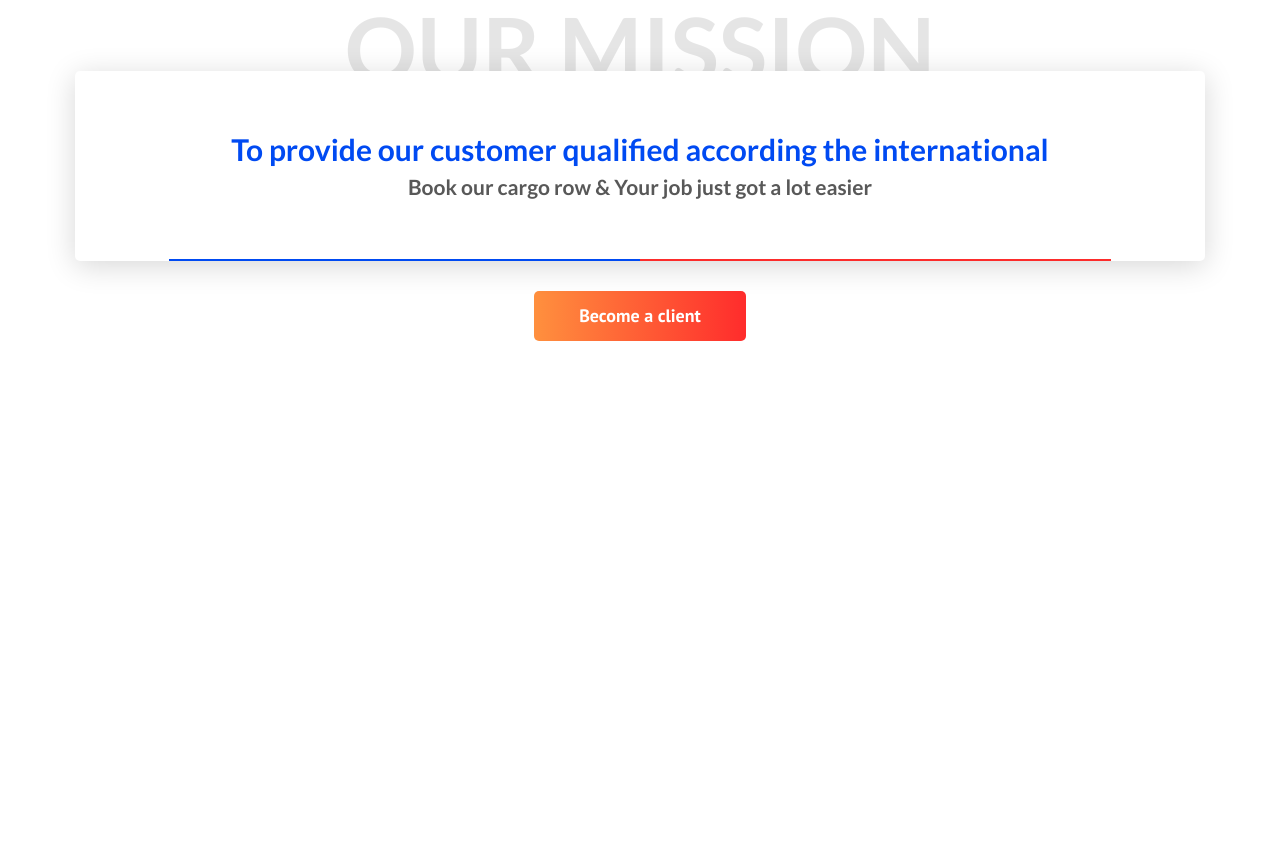
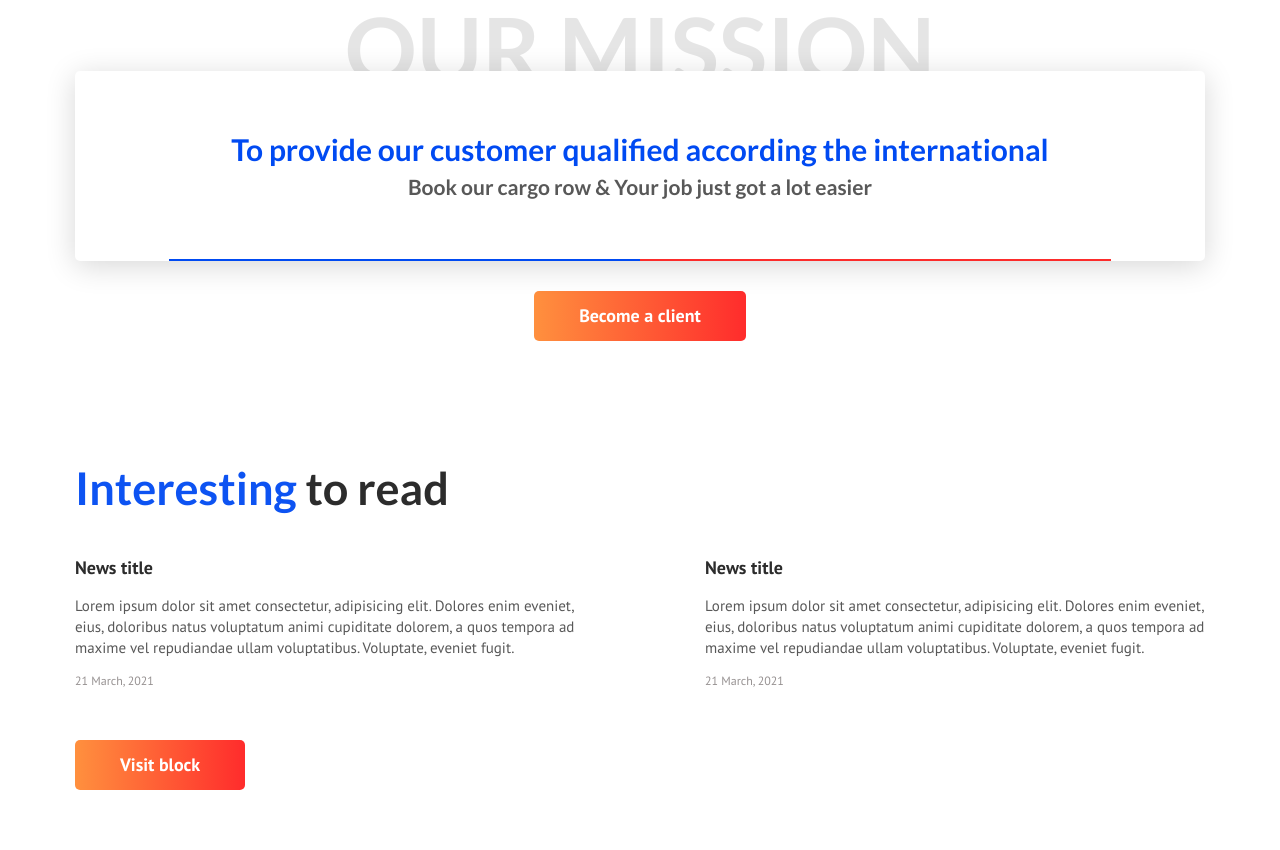
Before and after one commit to Steelmen87/Logistic, a plain HTML site: page index.html in a window 1280 px wide. Shown: the part 2975-3825 px from the top of the page. Before the commit the page ends 3376 px from the top, so only its background shows below. Drawn offline with Linux system fonts and the light colour scheme.

Commit message:
Interesting to read ready

```diff
--- a/assets/css/style.css
+++ b/assets/css/style.css
@@ -570,7 +570,7 @@ ul {
 
 .mission {
     position: relative;
-    margin-top:-22px;
+    margin-top: -22px;
     margin-bottom: 30px;
     padding: 60px 30px;
     background-color: #fff;
@@ -617,11 +617,56 @@ ul {
 
 .mission-title {
     font-family: 'Lato', sans-serif;
-    font-size:90px;
+    font-size: 90px;
     font-weight: 900;
     line-height: 1;
-    color: rgba(0,0,0,.1);
+    color: rgba(0, 0, 0, .1);
     text-align: center;
     text-transform: uppercase;
 
 }
+
+
+/*news*/
+
+.articles {
+    display: flex;
+    flex-wrap: wrap;
+    justify-content: space-between;
+    margin-bottom: 30px;
+}
+
+.articles__item {
+    width: 100%;
+    max-width: 500px;
+    margin-bottom:20px;
+}
+
+.articles__title {
+    font-font: 'PT', sans-serif;
+    font-size: 18px;
+    font-weight: 700;
+    color: #2C2C2C;
+    margin-bottom: 15px;
+}
+
+.articles__title a {
+    color: inherit;
+}
+
+.articles__title a:hover {
+    text-decoration: underline;
+}
+
+.articles__text {
+    font-font: 'PT', sans-serif;
+    font-size: 15px;
+    color:#585858;
+    margin-bottom: 15px;
+}
+.articles__date{
+    font-font: 'PT', sans-serif;
+    display: block;
+    font-size: 12px;
+    color: #969191;
+}
--- a/index.html
+++ b/index.html
@@ -319,6 +319,42 @@
 
     </div>
 </section>
+<!--articles-->
+<section class="section">
+    <div class="container">
+        <h2 class="section__title">
+            <span>Interesting</span> to read</h2>
+        <div class="articles">
+            <article class="articles__item">
+                <h4 class="articles__title">
+                    <a href="#">News title</a>
+                </h4>
+                <div class="articles__text">
+                    Lorem ipsum dolor sit amet consectetur, adipisicing elit.
+                    Dolores enim eveniet, eius,
+                    doloribus natus voluptatum animi cupiditate dolorem,
+                    a quos tempora ad maxime vel
+                    repudiandae ullam voluptatibus. Voluptate, eveniet fugit.
+                </div>
+                <time class="articles__date" pubdate datetime="21-03-2021">21 March, 2021</time>
+            </article>
+        <article class="articles__item">
+                <h4 class="articles__title">
+                    <a href="#">News title</a>
+                </h4>
+                <div class="articles__text">
+                    Lorem ipsum dolor sit amet consectetur, adipisicing elit.
+                    Dolores enim eveniet, eius,
+                    doloribus natus voluptatum animi cupiditate dolorem,
+                    a quos tempora ad maxime vel
+                    repudiandae ullam voluptatibus. Voluptate, eveniet fugit.
+                </div>
+                <time class="articles__date" pubdate datetime="21-03-2021">21 March, 2021</time>
+            </article>
+        </div><!--/ articles-->
+        <a href="#" class="btn btn-orange">Visit block</a>
+    </div><!--/container-->
+</section>
 </body>
 
 </html>
```
